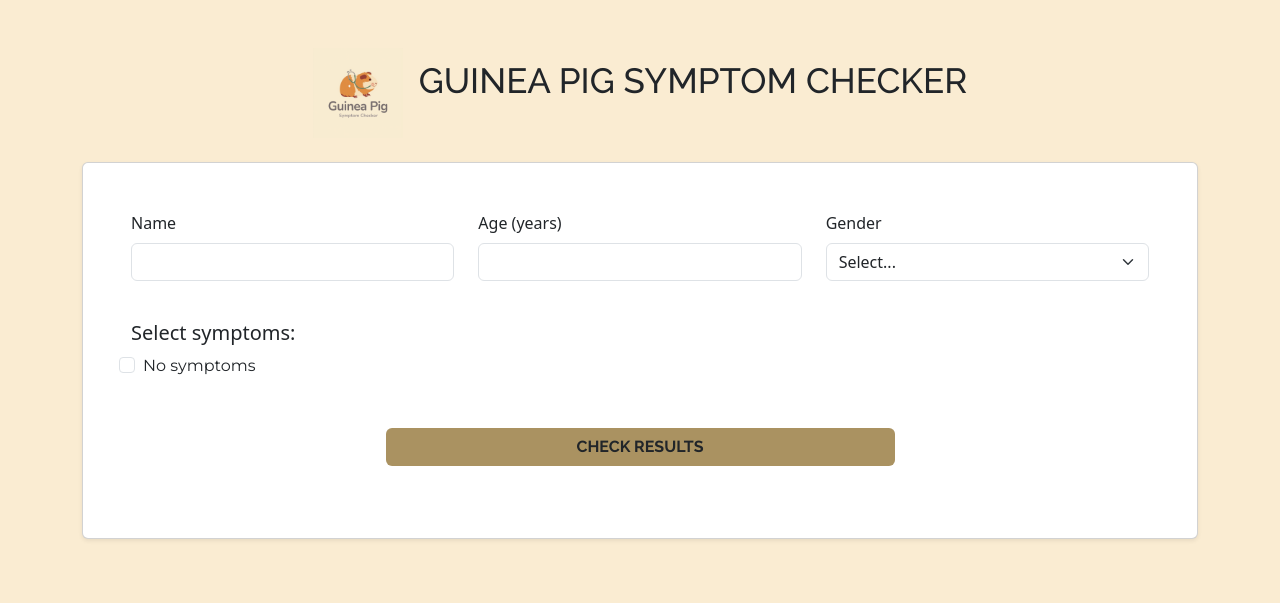
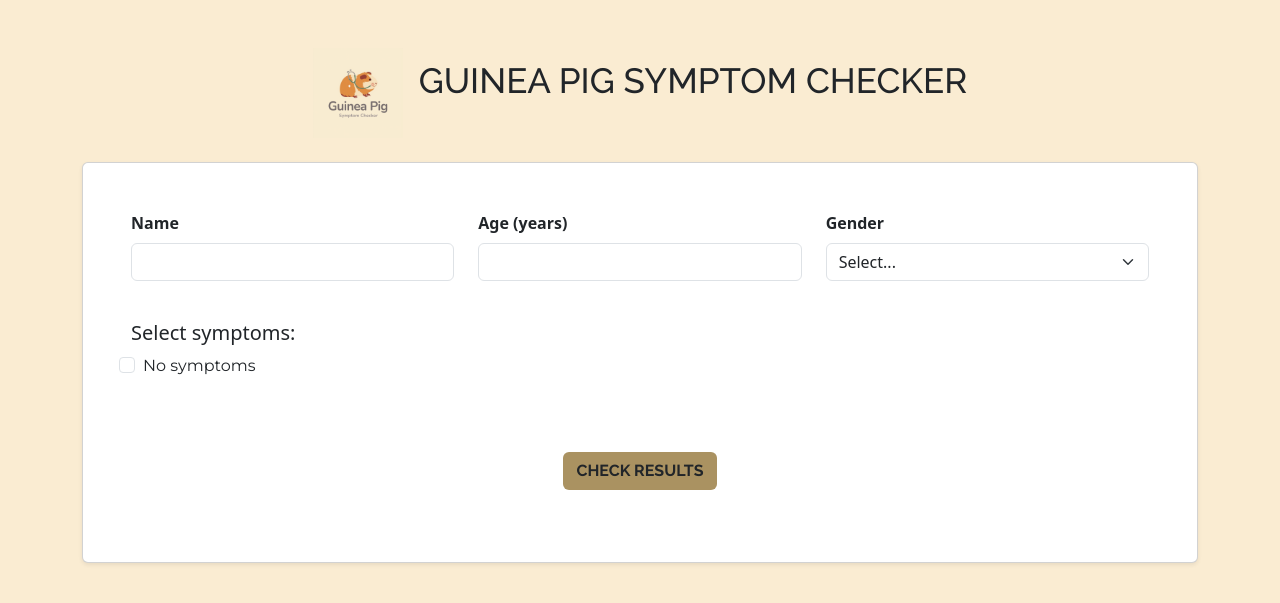
Before and after one commit to marina9222/guinea_pig_symptom_checker, a Django app: page / in a window 1280 px wide. Shown: the top 603 px of the page. Run offline with Django 5.2, Linux system fonts and the light colour scheme; data that the repository does not hold is empty.

Commit message:
Add: more bootstrap css classes

```diff
--- a/checker/templates/checker/home.html
+++ b/checker/templates/checker/home.html
@@ -29,15 +29,15 @@
         {% csrf_token %}
         <div class="row mb-3">
           <div class="col-md-4">
-            <label class="form-label">Name</label>
+            <label class="form-label fw-bold">Name</label>
             <input type="text" name="name" class="form-control" required />
           </div>
           <div class="col-md-4">
-            <label class="form-label">Age (years)</label>
+            <label class="form-label fw-bold">Age (years)</label>
             <input type="number" name="age" class="form-control" required />
           </div>
           <div class="col-md-4">
-            <label class="form-label">Gender</label>
+            <label class="form-label fw-bold">Gender</label>
             <select name="gender" class="form-select" required>
               <option value="">Select...</option>
               <option value="boar">Boar</option>
@@ -73,7 +73,7 @@
           </div>
         </div>
         <div class="text-center mt-4 mb-4 flex ">
-          <button type="submit" class="btn mt-4 w-50 button-custom">
+          <button type="submit" class="btn mt-5 button-custom">
             Check Results
           </button>
         </div>
```
